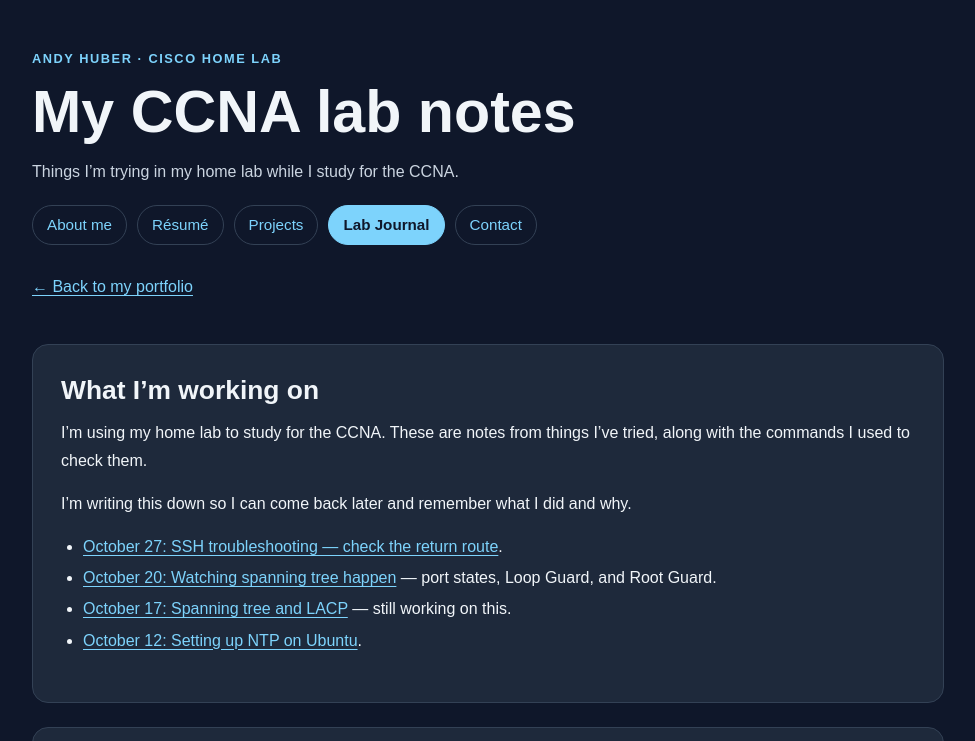
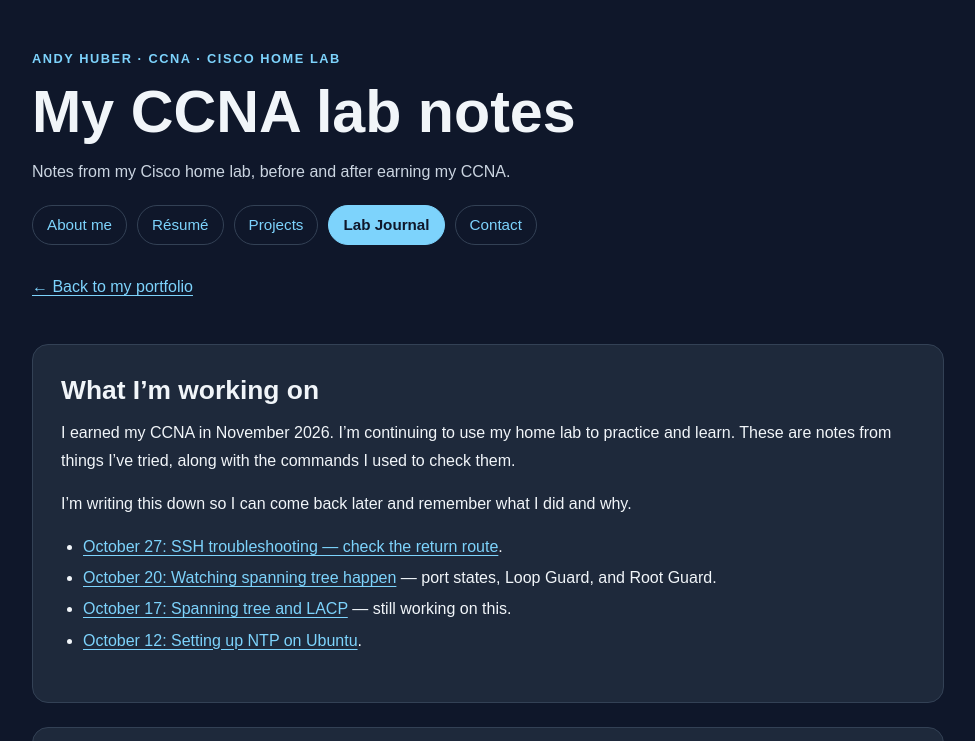
Before and after one commit to andyhuber31/andyhuber31.github.io, a plain HTML site: page lab-journal.html in a window 1280 px wide. Shown: the top 741 px of the page, without its empty margins (152-1127 px from the left). Drawn offline with Linux system fonts and the light colour scheme.

Commit message:
Add files via upload

```diff
--- a/lab-journal.html
+++ b/lab-journal.html
@@ -191,9 +191,9 @@
 <body>
   <div class="page">
     <header>
-      <p class="location">ANDY HUBER · CISCO HOME LAB</p>
+      <p class="location">ANDY HUBER · CCNA · CISCO HOME LAB</p>
       <h1>My CCNA lab notes</h1>
-      <p class="subtitle">Things I’m trying in my home lab while I study for the CCNA.</p>
+      <p class="subtitle">Notes from my Cisco home lab, before and after earning my CCNA.</p>
       <nav aria-label="Main navigation">
         <a href="index.html#about">About me</a>
         <a href="index.html#resume">Résumé</a>
@@ -207,7 +207,7 @@
 
       <section aria-labelledby="journal-about">
         <h2 id="journal-about">What I’m working on</h2>
-        <p>I’m using my home lab to study for the CCNA. These are notes from things I’ve tried, along with the commands I used to check them.</p>
+        <p>I earned my CCNA in November 2026. I’m continuing to use my home lab to practice and learn. These are notes from things I’ve tried, along with the commands I used to check them.</p>
         <p>I’m writing this down so I can come back later and remember what I did and why.</p>
         <ul class="project-list">
           <li><a href="#ssh-return-route-2026-10-27">October 27: SSH troubleshooting — check the return route</a>.</li>
```
Also changed, not shown: index.html (+5 -5 lines).
